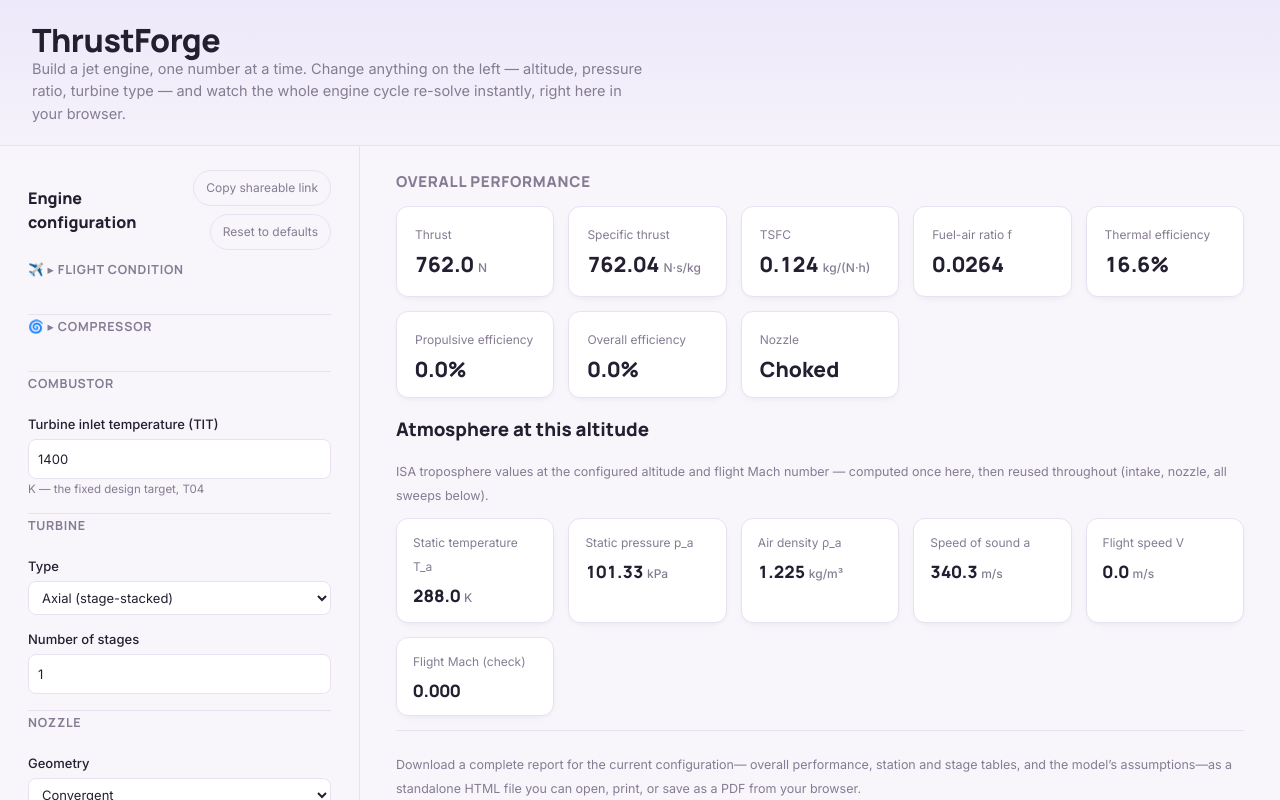
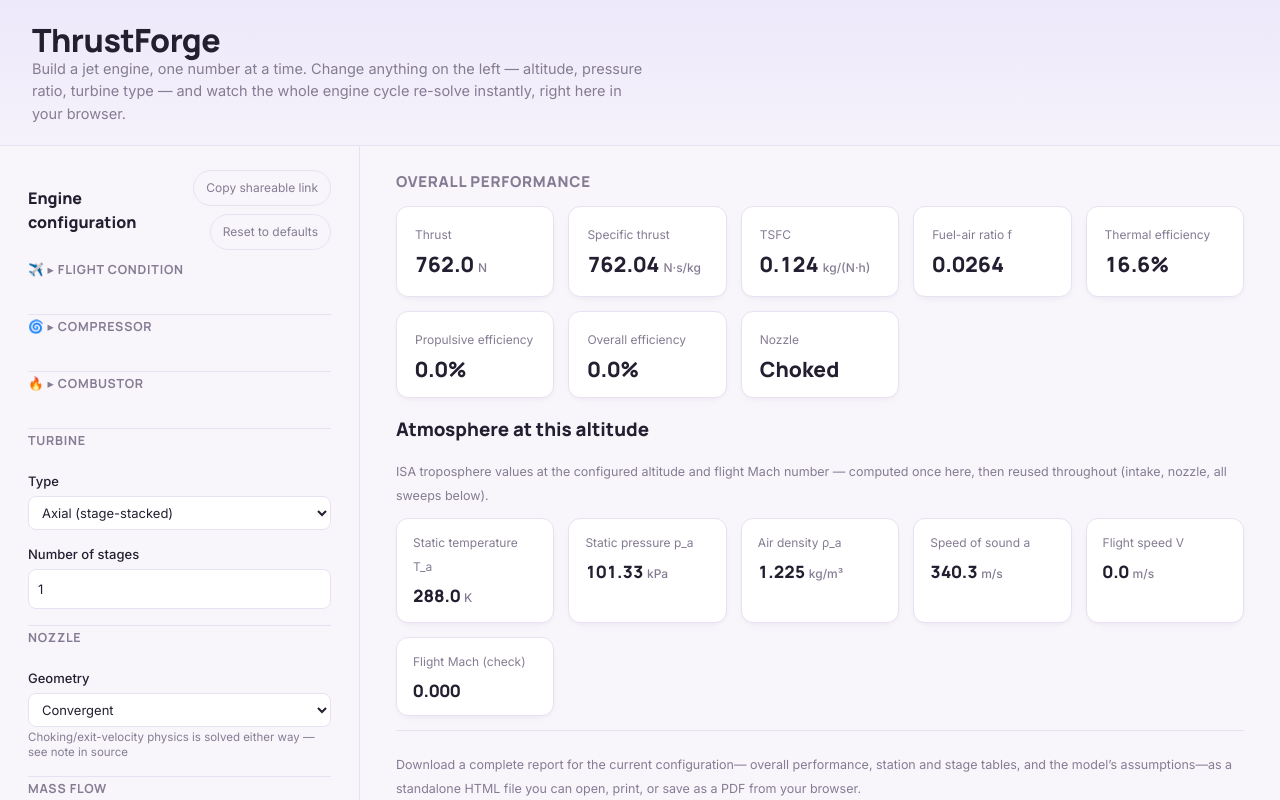
Before and after one commit to falgunitripathi/aeropropsim, a React (Vite) app in the folder web/: page / in a window 1280 px wide. Shown: the top 800 px of the page. Built offline with nearby package versions, Linux system fonts and the light colour scheme.

Commit message:
Update CombustorSection.jsx

```diff
--- a/web/src/components/CombustorSection.jsx
+++ b/web/src/components/CombustorSection.jsx
@@ -1,10 +1,18 @@
+import { useState } from "react";
 import NumberField from "./NumberField.jsx";
 
-/** Combustor configuration — Ref §5 (Combustor). */
+/** Combustor configuration — Ref §5 (Combustor). Collapsed by default —
+ *  click the legend to open it. */
 export default function CombustorSection({ config, onChange }) {
+  const [open, setOpen] = useState(false);
   return (
     <fieldset className="config-section">
-      <legend>Combustor</legend>
+      <legend>
+        <button type="button" className="disclosure" onClick={() => setOpen(!open)}>
+          {open ? "▾" : "▸"} Combustor
+        </button>
+      </legend>
+      {open && (
         <NumberField
           label="Turbine inlet temperature (TIT)"
           value={config.T04}
@@ -14,6 +22,7 @@
           step={10}
           hint="K — the fixed design target, T04"
         />
+      )}
     </fieldset>
   );
 }
```
Lines whose indentation alone changed are shown as unchanged.
